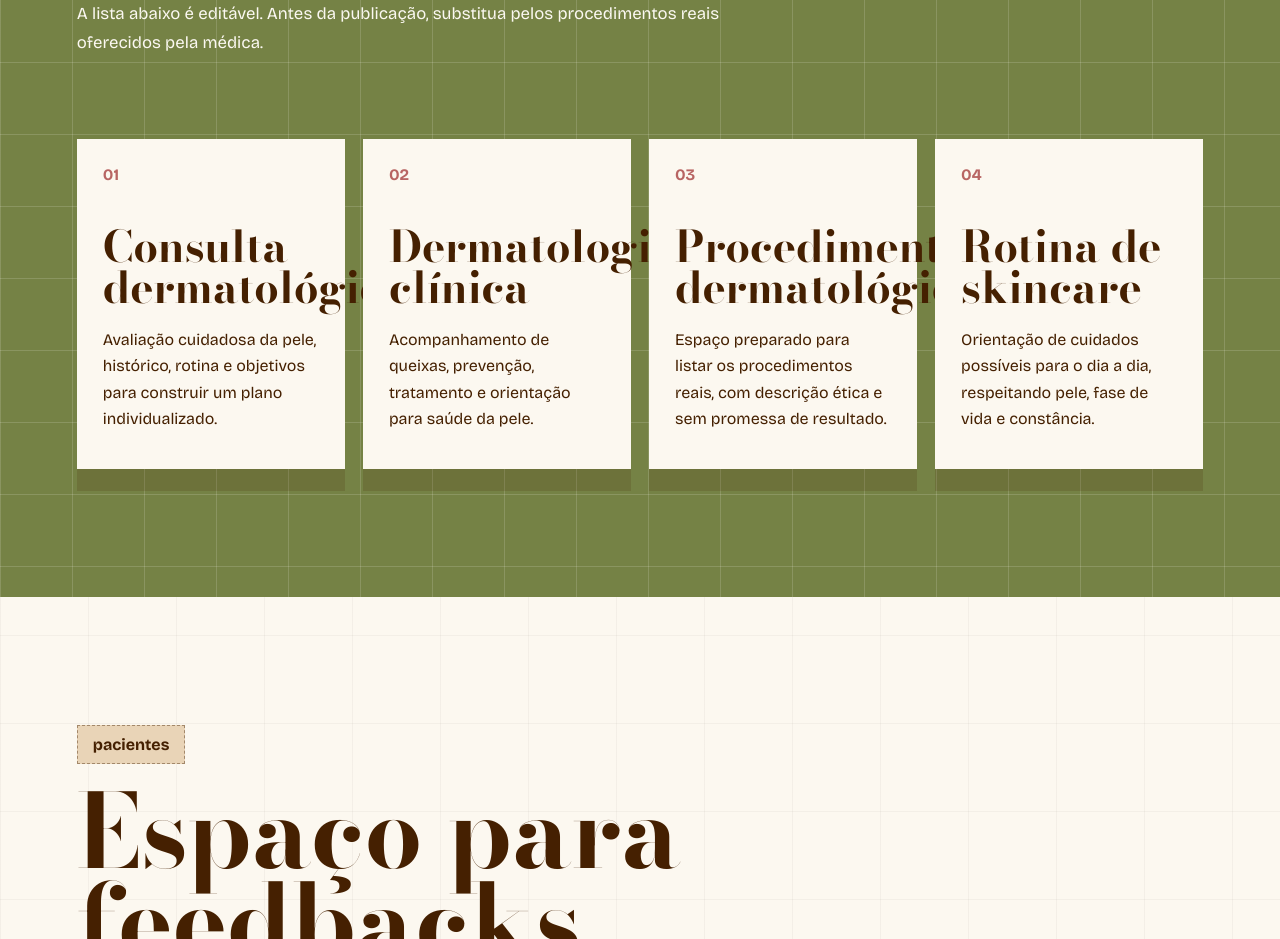
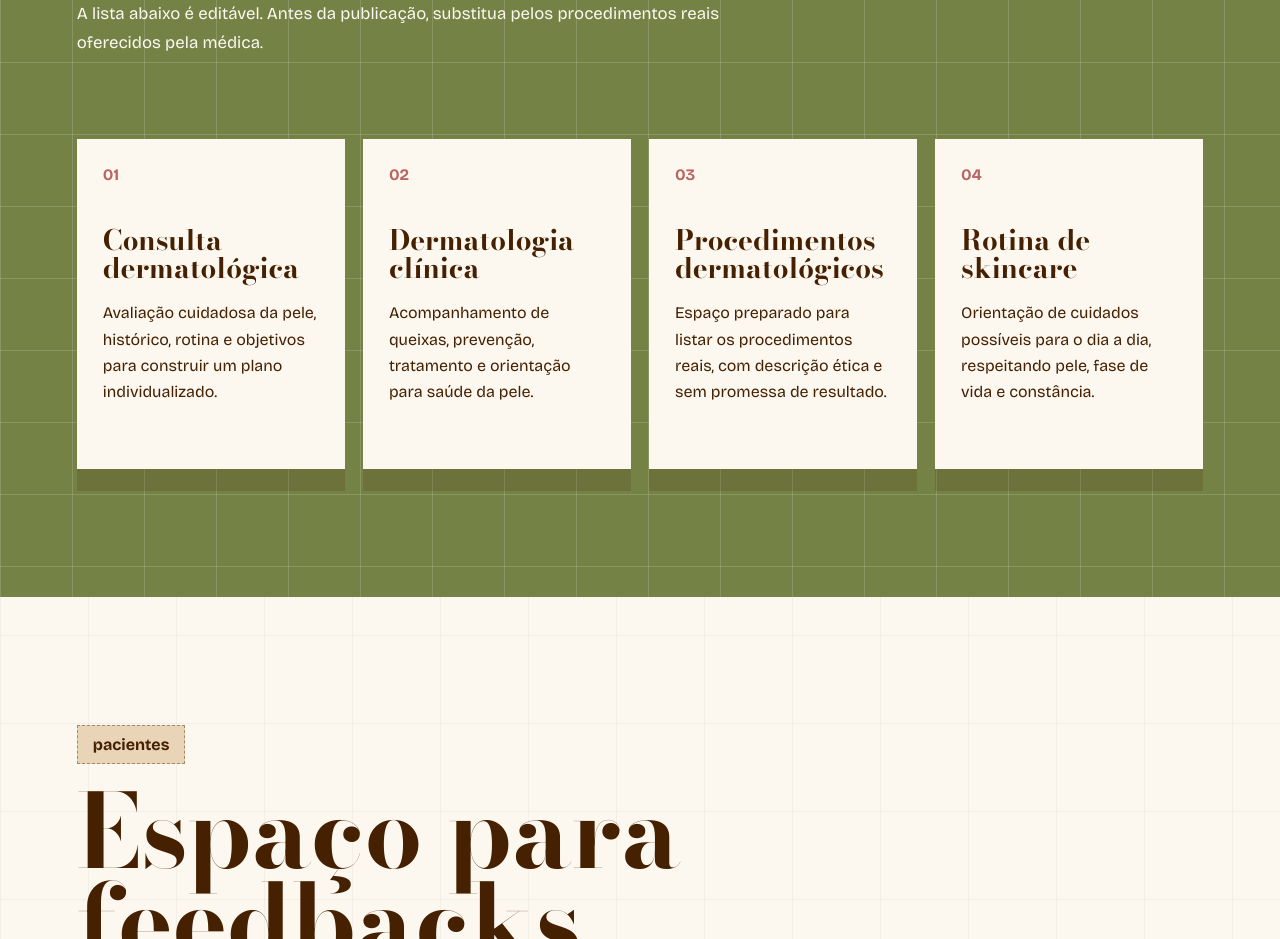
Before and after one commit to rffmoura/dra-rebeca-moura, a Next.js app: page / in a window 1280 px wide. Shown: the part 3500-4439 px from the top of the page. Built offline with nearby package versions, Linux system fonts and the light colour scheme.

Commit message:
procedures correction

```diff
--- a/app/globals.css
+++ b/app/globals.css
@@ -424,6 +424,7 @@ h1 {
   box-shadow: 0 22px 0 oklch(29% 0.071 55 / 16%);
   color: var(--cocoa);
   min-height: 330px;
+  overflow: hidden;
   padding: 26px;
   transition:
     box-shadow 220ms var(--ease-out),
@@ -437,9 +438,13 @@ h1 {
 
 .procedure-card h3 {
   font-family: var(--font-display), serif;
-  font-size: clamp(2.2rem, 3.4vw, 3.35rem);
-  line-height: 0.95;
+  font-size: clamp(1.75rem, 2.05vw, 2.45rem);
+  line-height: 1;
   margin: 42px 0 18px;
+  max-width: 100%;
+  overflow-wrap: normal;
+  word-break: normal;
+  hyphens: none;
 }
 
 .procedure-card p,
```
